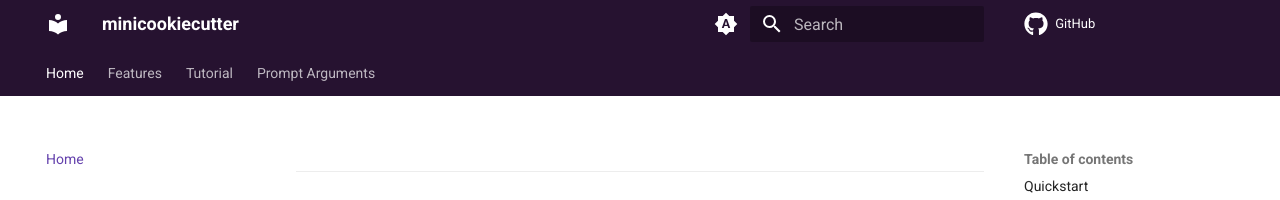
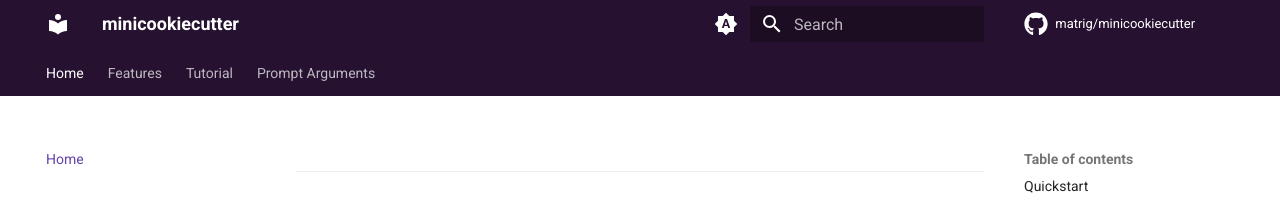
Before and after one commit to matrig/minicookiecutter, an MkDocs documentation site: the page built from docs/index.md, in a window 1280 px wide. Shown: the top 200 px of the page. Built offline with MkDocs 1.6.1 and Material for MkDocs 9.7.7, drawn with Linux system fonts in a browser that asks for light colours; comment, search, counter and statistics services are not loaded; some of the changed lines change nothing that is shown.

Commit message:
fix: package_name -> repo_name

```diff
--- a/mkdocs.yml
+++ b/mkdocs.yml
@@ -4,7 +4,7 @@ site_url: https://matrig.github.io/minicookiecutter
 site_description: A minimalist cookiecutter template for Python projects that use uv for its dependency management
 site_author: Mattia Rigotti
 edit_uri: edit/main/docs/
-project_name: matrig/minicookiecutter
+repo_name: matrig/minicookiecutter
 copyright: Maintained by Mattia Rigotti
 
 nav:
```
